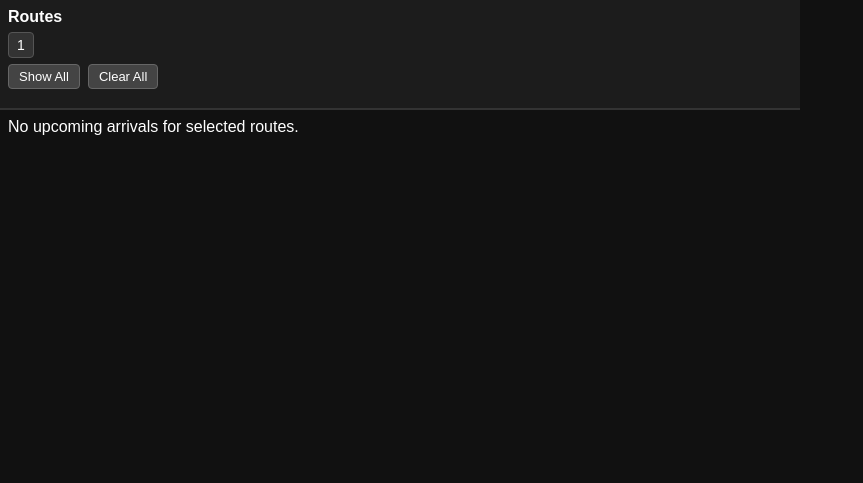
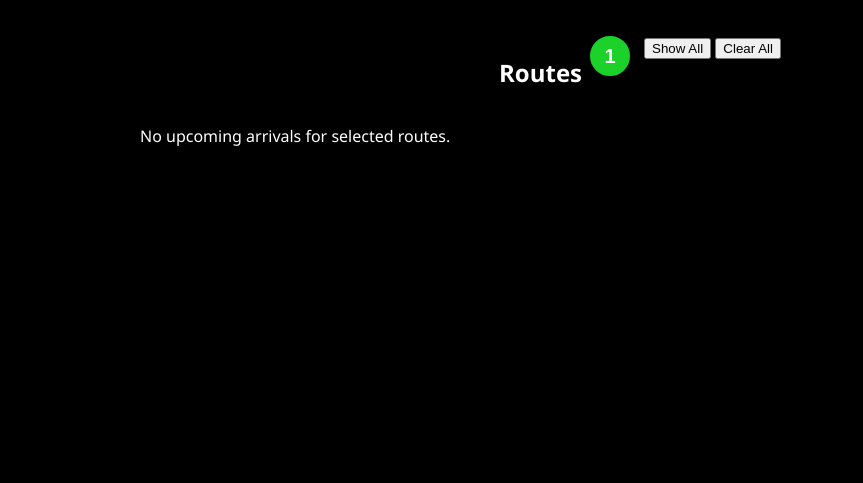
Before and after one commit to zmuhrich/Temp-Transit-Dashboard, a plain HTML site: page index.html in a window 1280 px wide. Shown: the whole page, without its empty margins (0-863 px from the left). Drawn offline with Linux system fonts and the light colour scheme; no server answers.

Commit message:
Link external stylesheet and update viewport meta
Removed inline CSS and linked external stylesheet.

```diff
--- a/index.html
+++ b/index.html
@@ -3,121 +3,19 @@
 <head>
   <meta charset="UTF-8" />
 
-  <!-- Lock layout to 800x480 behavior -->
-  <meta name="viewport" content="width=800, height=480, initial-scale=1.0, maximum-scale=1.0, user-scalable=no" />
+  <!-- Lock rendering to the physical 800x480 display -->
+  <meta name="viewport"
+        content="width=800, height=480, initial-scale=1.0, maximum-scale=1.0, user-scalable=no" />
 
   <title>Transit Arrivals Display</title>
-
-  <!-- Inline CSS to guarantee layout even if style.css changes -->
-  <style>
-    * {
-      box-sizing: border-box;
-      font-family: Arial, Helvetica, sans-serif;
-    }
-
-    body {
-      margin: 0;
-      padding: 0;
-      width: 800px;
-      height: 480px;
-      overflow: hidden;
-      background-color: #111;
-      color: #fff;
-    }
-
-    /* Filters bar (top) */
-    #filters {
-      height: 110px;
-      padding: 8px;
-      background-color: #1c1c1c;
-      border-bottom: 2px solid #333;
-    }
-
-    .filter-group h2 {
-      margin: 0 0 6px 0;
-      font-size: 16px;
-      font-weight: bold;
-    }
-
-    #route-buttons {
-      display: flex;
-      flex-wrap: wrap;
-      gap: 6px;
-      max-height: 48px;
-      overflow-y: auto;
-    }
-
-    #route-buttons button {
-      font-size: 14px;
-      padding: 4px 8px;
-      background-color: #333;
-      color: #fff;
-      border: 1px solid #555;
-      border-radius: 4px;
-    }
-
-    .filter-controls {
-      margin-top: 6px;
-      display: flex;
-      gap: 8px;
-    }
-
-    .filter-controls button {
-      font-size: 13px;
-      padding: 4px 10px;
-      background-color: #444;
-      color: #fff;
-      border: 1px solid #666;
-      border-radius: 4px;
-    }
-
-    /* Stop list */
-    #stop-list {
-      height: calc(480px - 110px);
-      overflow-y: auto;
-      padding: 8px;
-    }
-
-    /* Example arrival row styling (script.js output safe) */
-    .arrival-row {
-      display: flex;
-      justify-content: space-between;
-      align-items: center;
-      padding: 6px 8px;
-      margin-bottom: 6px;
-      background-color: #1e1e1e;
-      border-radius: 6px;
-      font-size: 16px;
-    }
-
-    .arrival-route {
-      font-weight: bold;
-      min-width: 60px;
-    }
-
-    .arrival-destination {
-      flex: 1;
-      margin-left: 10px;
-      font-size: 15px;
-    }
-
-    .arrival-time {
-      font-size: 18px;
-      font-weight: bold;
-      min-width: 50px;
-      text-align: right;
-    }
-  </style>
+  <link rel="stylesheet" href="style.css" />
 </head>
 
 <body>
-
-  <!-- Filters -->
   <div id="filters">
     <div id="route-filters" class="filter-group">
       <h2>Routes</h2>
       <div id="route-buttons"></div>
-
       <div class="filter-controls">
         <button id="show-all-routes">Show All</button>
         <button id="clear-all-routes">Clear All</button>
@@ -125,7 +23,6 @@
     </div>
   </div>
 
-  <!-- Arrivals -->
   <div id="stop-list"></div>
 
   <script src="script.js"></script>
```
